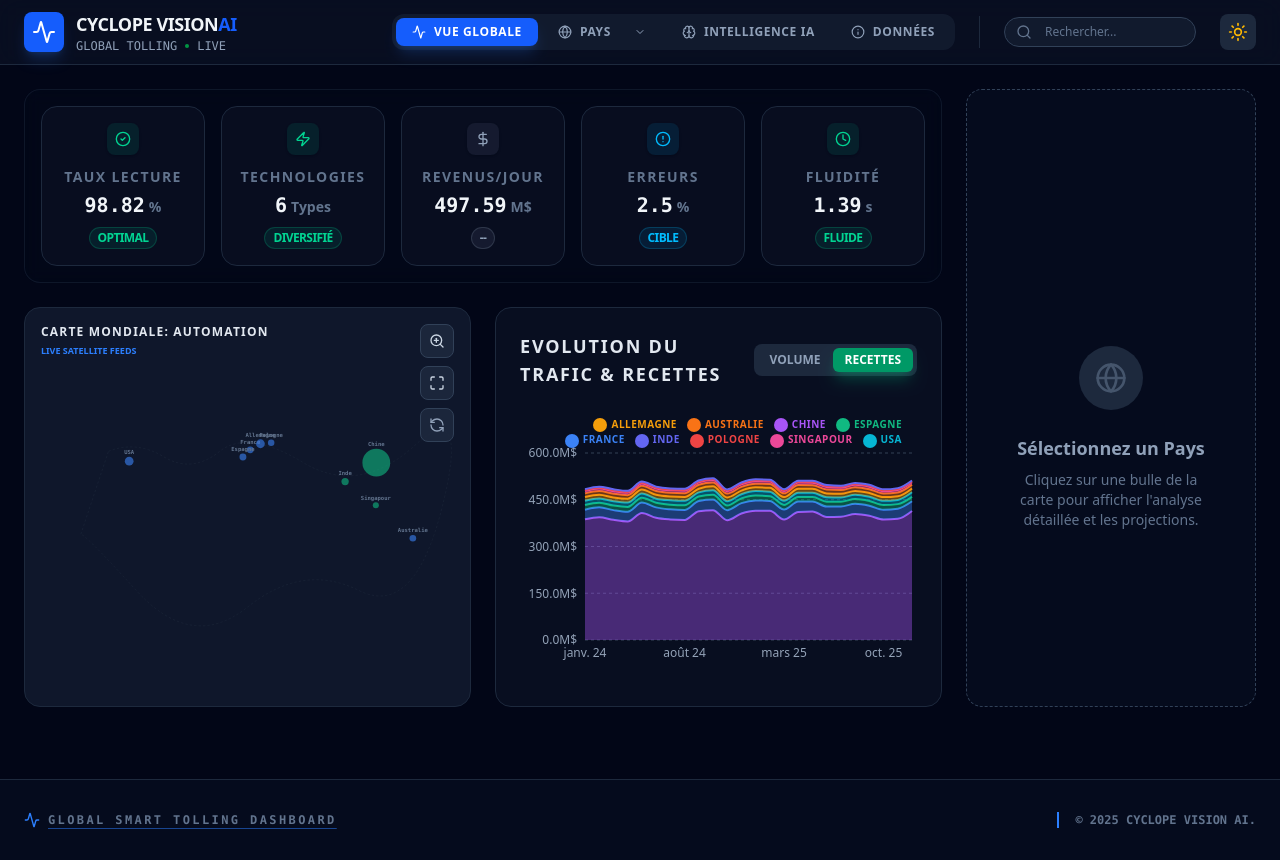
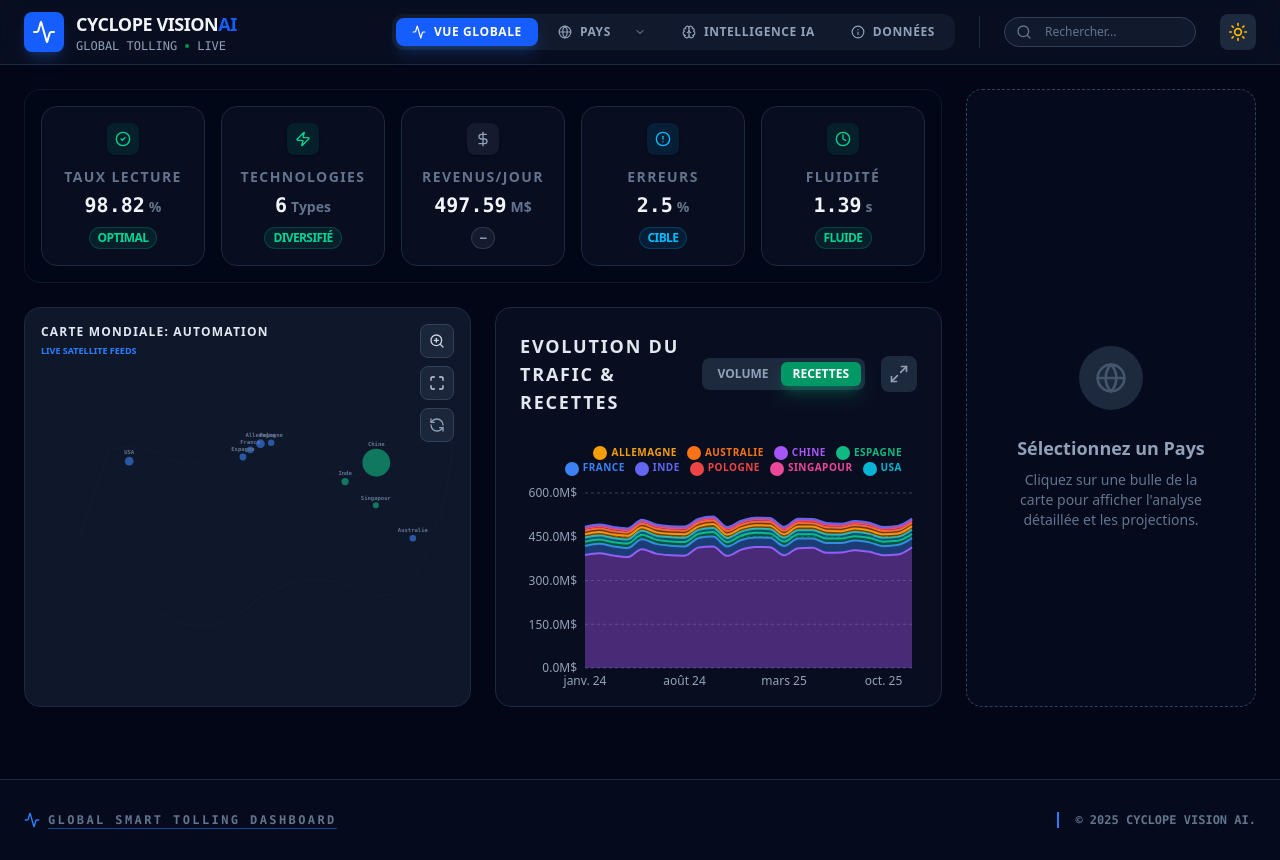
Before and after one commit to aghiles7/App, a React (Vite) app: page / in a window 1280 px wide. Built offline with nearby package versions, Linux system fonts and the light colour scheme.

Commit message:
Add files via upload

```diff
--- a/index.html
+++ b/index.html
@@ -3,7 +3,7 @@
   <head>
     <meta charset="UTF-8" />
     <meta name="viewport" content="width=device-width, initial-scale=1.0" />
-    <title>systéme de péage mondial</title>
+    <title>My Google AI Studio App</title>
   </head>
   <body>
     <div id="root"></div>
--- a/src/components/TimelineChart.tsx
+++ b/src/components/TimelineChart.tsx
@@ -5,6 +5,8 @@
 
 import React, { useState, useMemo } from 'react';
 import { AreaChart, Area, XAxis, YAxis, CartesianGrid, Tooltip, ResponsiveContainer, Legend } from 'recharts';
+import { Maximize2, X } from 'lucide-react';
+import { motion, AnimatePresence } from 'motion/react';
 import { useTheme } from '../lib/themeContext';
 import { cn } from '../lib/utils';
 
@@ -27,6 +29,7 @@ const COUNTRY_COLORS: Record<string, string> = {
 export const TimelineChart: React.FC<TimelineChartProps> = ({ data }) => {
   const { isDarkMode } = useTheme();
   const [metric, setMetric] = useState<'volume' | 'revenue'>('revenue');
+  const [isFullScreen, setIsFullScreen] = useState(false);
 
   const { pivotedData, countries } = useMemo(() => {
     const dates = Array.from(new Set(data.map(f => f.date))).sort();
@@ -54,13 +57,11 @@ export const TimelineChart: React.FC<TimelineChartProps> = ({ data }) => {
     return { pivotedData: pivoted, countries: countryList };
   }, [data, metric]);
 
-  return (
-    <div className={cn(
-      "h-[400px] w-full p-6 rounded-2xl border transition-colors",
-      isDarkMode ? "bg-slate-900/50 border-slate-800" : "bg-white border-slate-200 shadow-sm"
-    )}>
+  const chartContent = (
+    <>
       <div className="flex justify-between items-center mb-6">
         <h3 className={cn("font-bold text-lg uppercase tracking-widest transition-colors", isDarkMode ? "text-slate-200" : "text-slate-800")}>Evolution du Trafic & Recettes</h3>
+        <div className="flex items-center gap-4">
           <div className={cn(
             "flex rounded-lg p-1 transition-colors",
             isDarkMode ? "bg-slate-800" : "bg-slate-100"
@@ -88,8 +89,19 @@ export const TimelineChart: React.FC<TimelineChartProps> = ({ data }) => {
               Recettes
             </button>
           </div>
+          <button
+            onClick={() => setIsFullScreen(!isFullScreen)}
+            className={cn(
+              "p-2 rounded-lg transition-all",
+              isDarkMode ? "bg-slate-800 text-slate-400 hover:text-slate-200" : "bg-slate-100 text-slate-500 hover:text-slate-800"
+            )}
+            title={isFullScreen ? "Quitter le plein écran" : "Plein écran"}
+          >
+            {isFullScreen ? <X className="w-5 h-5" /> : <Maximize2 className="w-5 h-5" />}
+          </button>
         </div>
-      <ResponsiveContainer width="100%" height="75%">
+      </div>
+      <ResponsiveContainer width="100%" height={isFullScreen ? "85%" : "75%"}>
         <AreaChart data={pivotedData}>
           <CartesianGrid strokeDasharray="3 3" stroke={isDarkMode ? "#334155" : "#e2e8f0"} vertical={false} />
           <XAxis
@@ -98,7 +110,7 @@ export const TimelineChart: React.FC<TimelineChartProps> = ({ data }) => {
             fontSize={12}
             tickLine={false}
             axisLine={false}
-            interval={6}
+            interval={isFullScreen ? 2 : 6}
             tickFormatter={(str) => {
               const date = new Date(str);
               return date.toLocaleDateString('fr-FR', { month: 'short', year: '2-digit' });
@@ -117,10 +129,11 @@ export const TimelineChart: React.FC<TimelineChartProps> = ({ data }) => {
               border: isDarkMode ? '1px solid #334155' : '1px solid #e2e8f0',
               borderRadius: '12px',
               padding: '12px',
-              boxShadow: '0 10px 15px -3px rgb(0 0 0 / 0.1)'
+              boxShadow: '0 20px 25px -5px rgb(0 0 0 / 0.1)',
+              zIndex: 1000,
             }}
-            itemStyle={{ fontSize: '12px', fontWeight: 'bold' }}
-            labelStyle={{ fontSize: '13px', fontWeight: '900', marginBottom: '8px', textTransform: 'uppercase', color: isDarkMode ? '#94a3b8' : '#64748b' }}
+            itemStyle={{ fontSize: '13px', fontWeight: 'bold' }}
+            labelStyle={{ fontSize: '14px', fontWeight: '900', marginBottom: '8px', textTransform: 'uppercase', color: isDarkMode ? '#94a3b8' : '#64748b' }}
             labelFormatter={(label) => {
               const date = new Date(label);
               return date.toLocaleDateString('fr-FR', { month: 'long', year: 'numeric' });
@@ -134,10 +147,10 @@ export const TimelineChart: React.FC<TimelineChartProps> = ({ data }) => {
           <Legend
             verticalAlign="top"
             align="right"
-            height={36}
+            height={48}
             iconType="circle"
             wrapperStyle={{
-              fontSize: '10px',
+              fontSize: isFullScreen ? '12px' : '10px',
               textTransform: 'uppercase',
               fontWeight: 'bold',
               letterSpacing: '0.05em',
@@ -158,6 +171,38 @@ export const TimelineChart: React.FC<TimelineChartProps> = ({ data }) => {
           ))}
         </AreaChart>
       </ResponsiveContainer>
+    </>
+  );
+
+  return (
+    <>
+      <div className={cn(
+        "h-[400px] w-full p-6 rounded-2xl border transition-colors",
+        isDarkMode ? "bg-slate-900/50 border-slate-800" : "bg-white border-slate-200 shadow-sm"
+      )}>
+        {chartContent}
       </div>
+
+      <AnimatePresence>
+        {isFullScreen && (
+          <motion.div
+            initial={{ opacity: 0, scale: 0.95 }}
+            animate={{ opacity: 1, scale: 1 }}
+            exit={{ opacity: 0, scale: 0.95 }}
+            className={cn(
+              "fixed inset-0 z-[9999] p-8 md:p-12 overflow-hidden flex flex-col items-center justify-center backdrop-blur-xl",
+              isDarkMode ? "bg-slate-950/90" : "bg-white/90"
+            )}
+          >
+            <div className={cn(
+              "w-full h-full p-8 md:p-12 rounded-3xl border shadow-2xl transition-all",
+              isDarkMode ? "bg-slate-900 border-slate-800" : "bg-white border-slate-200"
+            )}>
+              {chartContent}
+            </div>
+          </motion.div>
+        )}
+      </AnimatePresence>
+    </>
   );
 };
```
Lines whose indentation alone changed are shown as unchanged.
